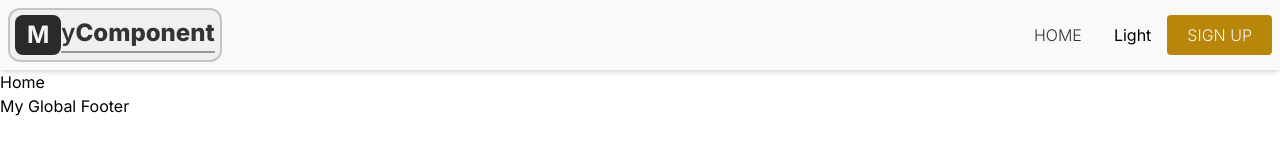
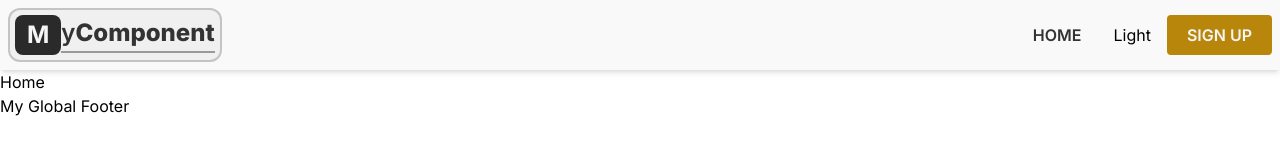
Before and after one commit to upovibe/my-next-components, a Next.js app: page / in a window 1280 px wide. Shown: the top 160 px of the page. Built offline with nearby package versions, Linux system fonts and the light colour scheme.

Commit message:
"Updated Nav component styles: changed font and added transition to Home link, removed font-light from Sign Up link"

```diff
--- a/src/components/layout/Nav.tsx
+++ b/src/components/layout/Nav.tsx
@@ -28,10 +28,10 @@ const Nav: React.FC = () => {
       {/* Main Nav Menu */}
       <div className={`md:flex md:space-x-4 md:space-y-0 md:w-auto space-y-2 w-full bg-primary dark:bg-shade mt-2 border-t-2 py-4 border-muted/50 md:m-0 md:p-0 md:border-none ${isMenuOpen ? 'block' : 'hidden'} md:flex md:items-center`} data-name="nav-menu">
         <div className="flex flex-col md:flex-row">
-          <Link href="#" className="font-light text-deep dark:text-light hover:text-highlight dark:hover:text-ocean md:px-4 uppercase py-2 px-0">Home</Link>
+          <Link href="#" className="text-deep dark:text-light hover:text-highlight dark:hover:text-ocean transition-all duration-200 ease-linear md:px-4 uppercase py-2 px-0 font-semibold">Home</Link>
         </div>
         <ThemeSwitcher/>
-        <Link href="#" className="bg-gold dark:bg-accentgold font-light inline-block px-5 py-2 rounded text-light uppercase">Sign Up</Link>
+        <Link href="#" className="bg-gold dark:bg-accentgold inline-block px-5 py-2 rounded text-light uppercase font-semibold">Sign Up</Link>
       </div>
     </nav>
   );
```
